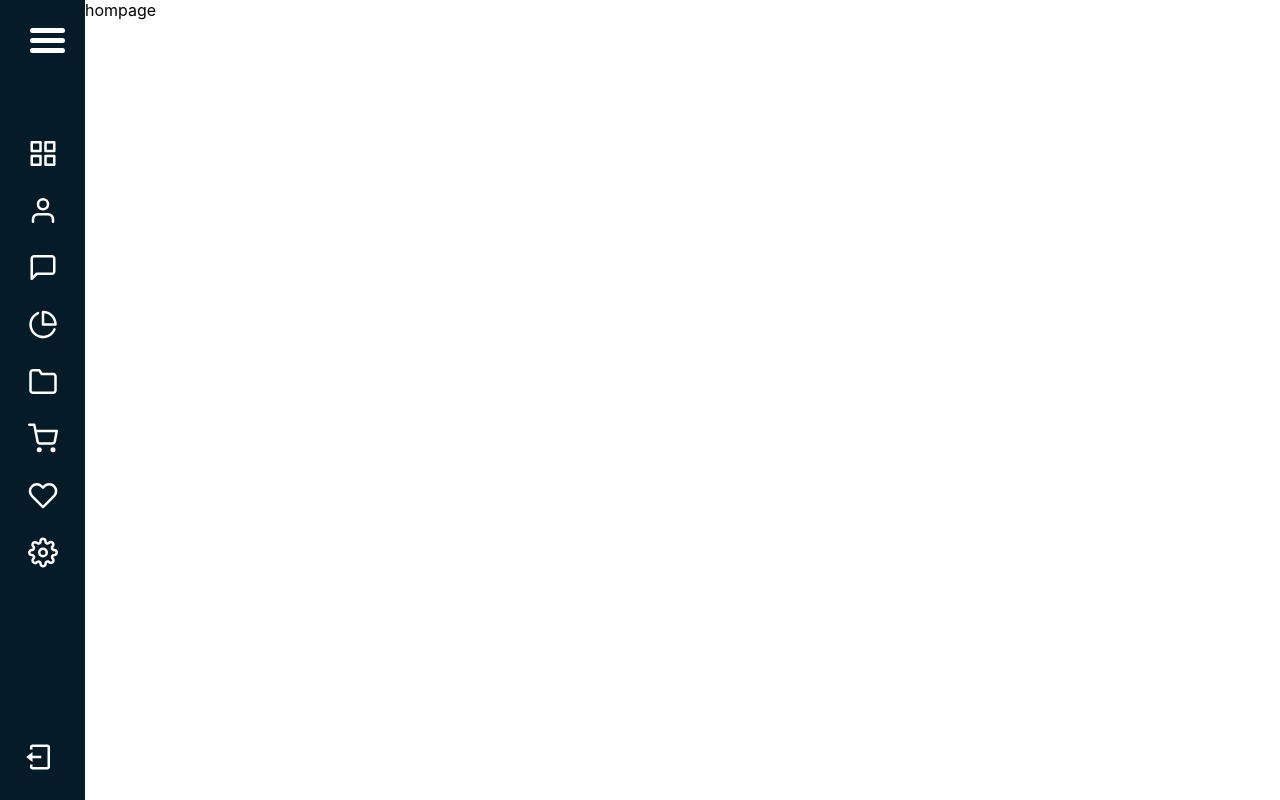
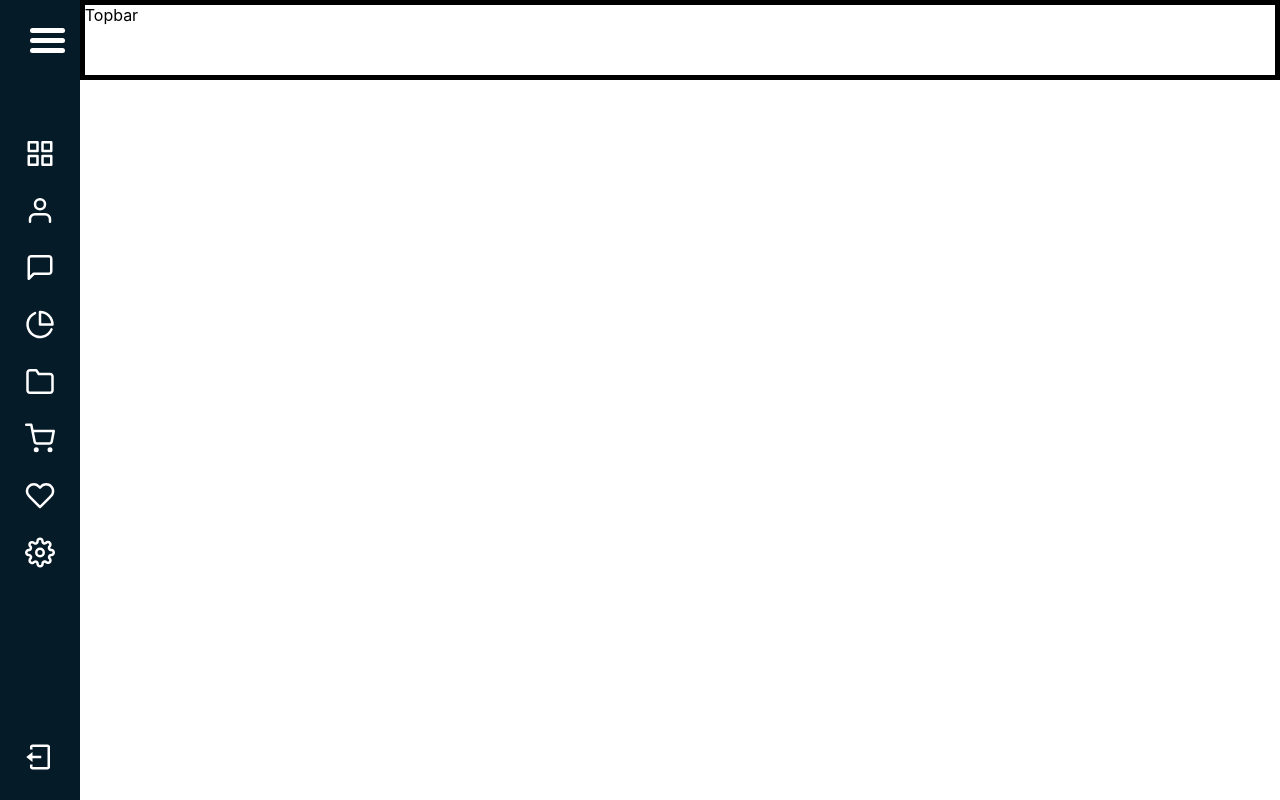
Before and after one commit to kabilasudhannc/firebase, a React (Create React App) app: page /home in a window 1280 px wide. Built offline with nearby package versions, Linux system fonts and the light colour scheme.

Commit message:
topbar and sidebar styling and routing changes

```diff
--- a/src/Components/SideNavbarComponent/SideNavbar.css
+++ b/src/Components/SideNavbarComponent/SideNavbar.css
@@ -33,8 +33,8 @@
 	color: var(--light);
 }
 .nav-brand img {
-	width: 40px;
 	padding: 0 10px;
+	background-color: var(--light);
 }
 
 .hamburger {
--- a/src/Components/SideNavbarComponent/SideNavbar.tsx
+++ b/src/Components/SideNavbarComponent/SideNavbar.tsx
@@ -5,7 +5,7 @@ import alignJustify from '../../Assets/Icons/align-justify.svg';
 import folder from '../../Assets/Icons/folder.svg';
 import grid from '../../Assets/Icons/grid.svg';
 import heart from '../../Assets/Icons/heart.svg';
-import Logo from '../../Assets/Icons/Logo.svg';
+import Logo from '../../Assets/LoginPage/imageLogo.svg';
 import logout from '../../Assets/Icons/logout.svg';
 import message from '../../Assets/Icons/message.svg';
 import pieChart from '../../Assets/Icons/pie-chart.svg';
@@ -13,6 +13,7 @@ import search from '../../Assets/Icons/search.svg';
 import settings from '../../Assets/Icons/settings.svg';
 import shoppingCart from '../../Assets/Icons/shopping-cart.svg';
 import user from '../../Assets/Icons/user.svg';
+import LazyImage from "../../Utils/LazyImage";
 
 
 const SideNavbar = () => {
@@ -63,8 +64,7 @@ const SideNavbar = () => {
 				<div className="nav-heading">
 					{isExpanded && (
 						<div className="nav-brand">
-							<img src={Logo} alt="" />
-							<h2>Showkart</h2>
+							<LazyImage src={Logo} alt="" width="150px" height="80px"  />
 						</div>
 					)}
 					<button
--- a/src/Components/Topbar/Topbar.tsx
+++ b/src/Components/Topbar/Topbar.tsx
@@ -2,7 +2,7 @@ import React from 'react'
 
 const Topbar = () => {
   return (
-    <div>Topbar</div>
+    <div style={{ height : "80px" , width : "100%" , border : "5px solid black" , boxSizing : "border-box" }}>Topbar</div>
   )
 }
 
--- /dev/null
+++ b/src/Pages/Dashboard/DashboardPage.tsx
@@ -0,0 +1,9 @@
+import React from 'react'
+
+const DashboardPage = () => {
+  return (
+    <div>DashboardPage</div>
+  )
+}
+
+export default DashboardPage
--- a/src/Pages/Homepage/HomePage.jsx
+++ b/src/Pages/Homepage/HomePage.jsx
@@ -1,12 +1,15 @@
 import React from 'react'
 import SideNavbar from '../../Components/SideNavbarComponent/SideNavbar'
+import Topbar from '../../Components/Topbar/Topbar'
+import { Outlet } from 'react-router-dom'
 
 const HomePage = () => {
   return (
-    <div style={{display: "flex"}}>
+    <div style={{display: "flex" , boxSizing : "border-box"}}>
         <SideNavbar />
-        <div>
-            hompage
+        <div style={{width : "100%" }}>
+            <Topbar />
+            <Outlet />
         </div>
     </div>
 
--- a/src/Route/Router.tsx
+++ b/src/Route/Router.tsx
@@ -9,8 +9,7 @@ import CircularLoading from'./CircularLoading';
 //imports lazy-----------
 const LoginPage = lazy(() => import("../Pages/LoginPage/LoginPage"));
 const HomePage = lazy(() => import("../Pages/Homepage/HomePage"));
-const SideNavbar = lazy(() => import("../Components/SideNavbarComponent/SideNavbar"));
-
+const Dashboard = lazy(() => import("../Pages/Dashboard/DashboardPage"));
 //----------------
 
 const Router = () => {
@@ -25,7 +24,18 @@ const Router = () => {
           <Suspense fallback={<CircularLoading />} >
               <HomePage />
           </Suspense>
-        } />
+        } >
+            <Route path="dashboard" element={
+              <Suspense fallback={<CircularLoading />}>
+                <Dashboard />
+              </Suspense>
+            } />
+            <Route path="admin" element={
+              <Suspense fallback={<CircularLoading />}>
+                <Dashboard />
+              </Suspense>
+            } />
+        </Route>
     </Routes>
   )
 }
```
